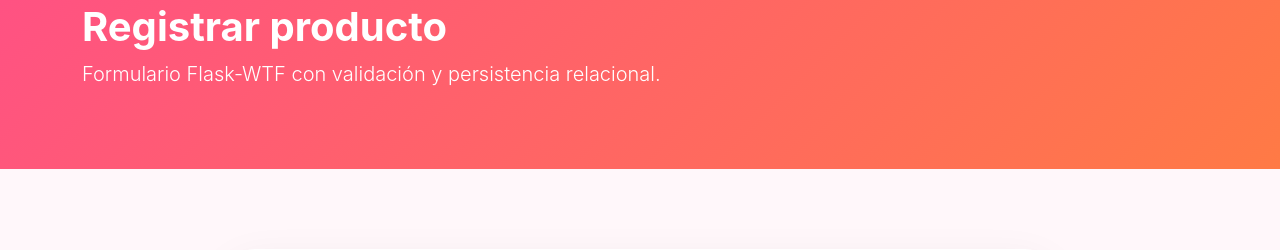
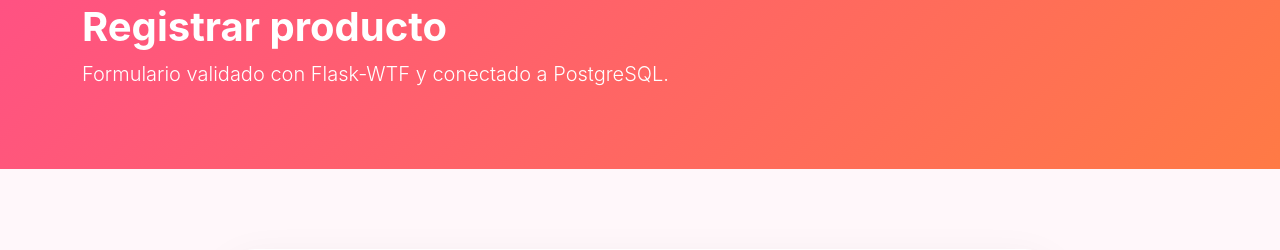
Before and after one commit to 2525STEFANYCORREA/ventas_temu_flask, a Flask app: page /productos/nuevo in a window 1280 px wide. Shown: the part 165-415 px from the top of the page. Run offline with Flask 3, Linux system fonts and the light colour scheme; the visitor is signed in with stand-in values (Sample User, id 1); data that the repository does not hold is empty; some libraries are stand-ins or nearby versions.

Commit message:
Limpiar etiquetas de presentación

```diff
--- a/templates/formulario_producto.html
+++ b/templates/formulario_producto.html
@@ -5,7 +5,7 @@
     <div class="container">
         <span class="eyebrow light">PRODUCTOS</span>
         <h1 class="display-6 fw-bold">{{ modo }} producto</h1>
-        <p class="lead mb-0">Formulario Flask-WTF con validación y persistencia relacional.</p>
+        <p class="lead mb-0">Formulario validado con Flask-WTF y conectado a PostgreSQL.</p>
     </div>
 </section>
 
```
